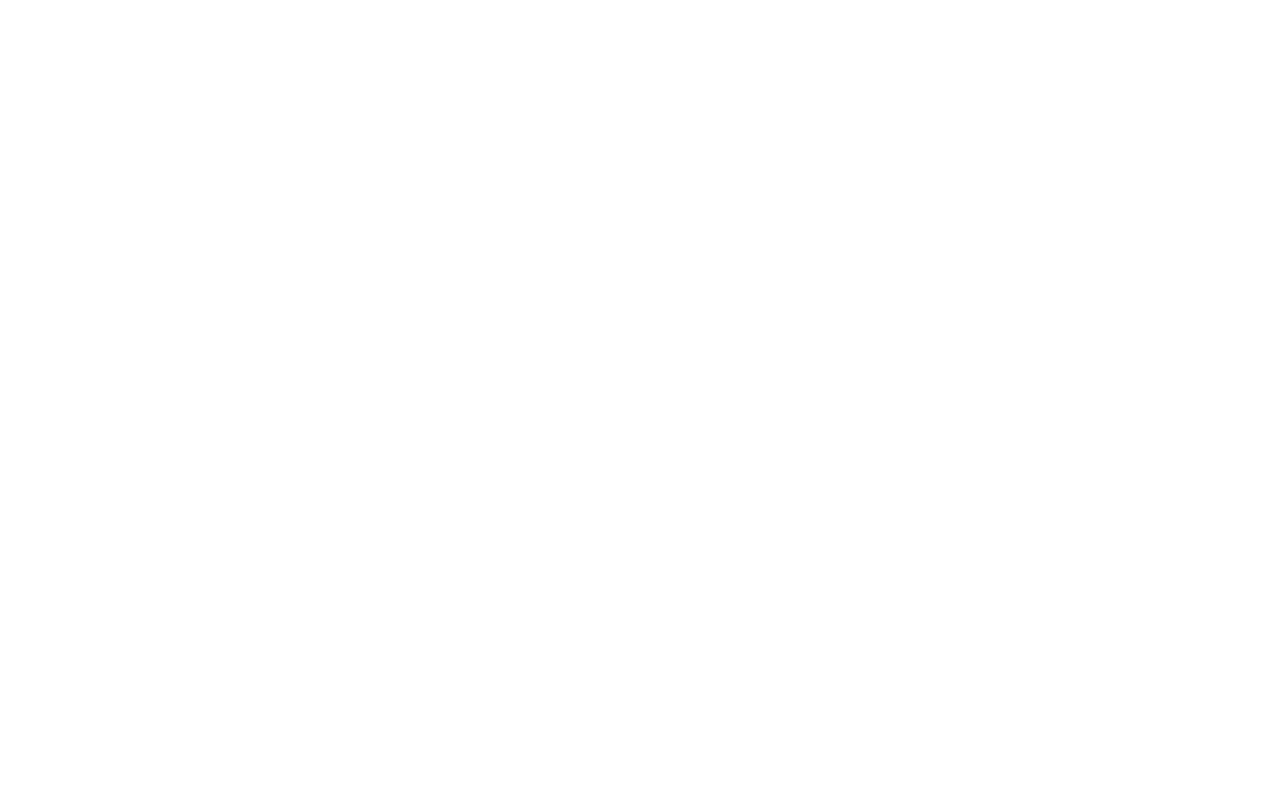
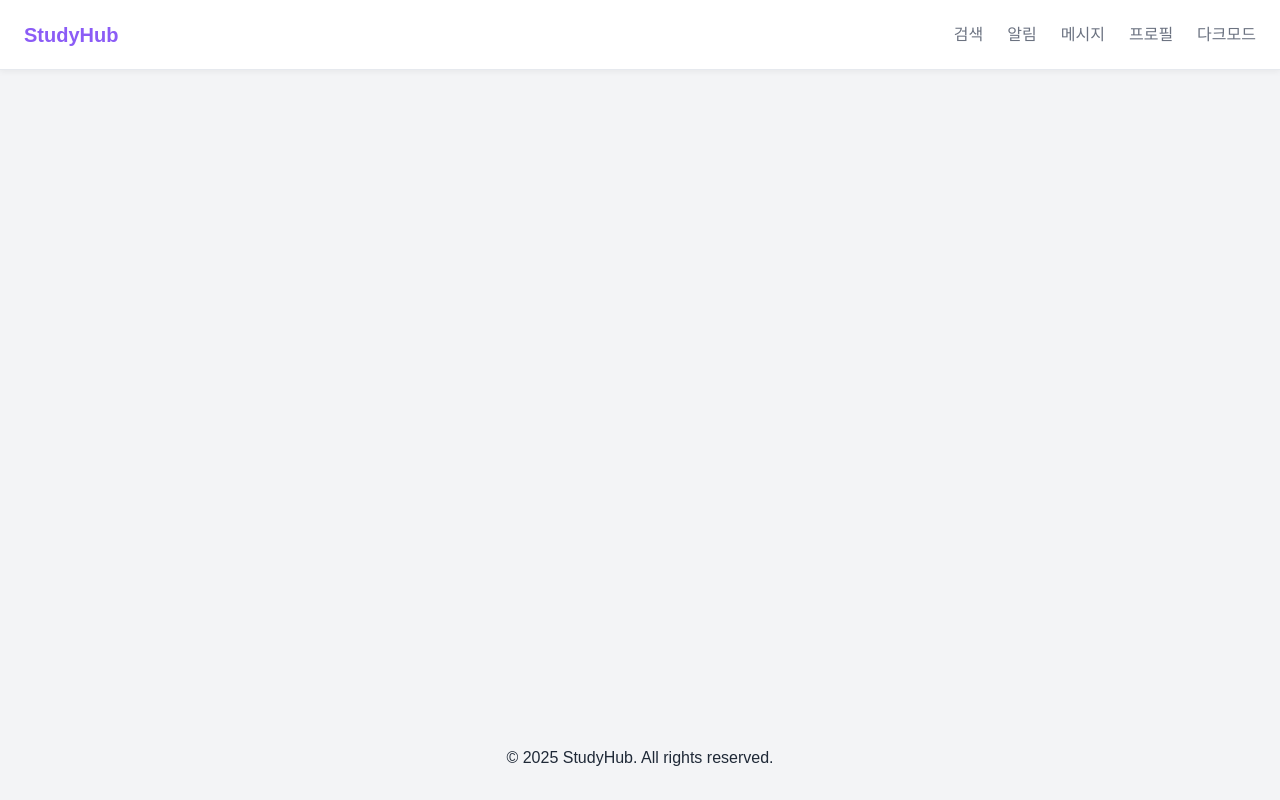
Before and after one commit to prgrms-fe-devcourse/FE7-PROJECT2-TEAM-5, a React (Vite) app: page /profile/1 in a window 1280 px wide. Before the commit this address had no page. Built offline with nearby package versions, Linux system fonts and the light colour scheme.

Commit message:
💄 Profile 퍼블리싱 초기

```diff
--- a/src/App.tsx
+++ b/src/App.tsx
@@ -7,6 +7,7 @@ import LoginPage from "./pages/auth/LoginPage";
 import RegisterEmailPage from "./pages/auth/RegisterEmailPage";
 import DmPage from "./pages/dm/DmPage";
 import ProfilePage from "./pages/profile/ProfilePage";
+import PostListPage from "./pages/post/PostListPage";
 
 export default function App() {
 	return (
@@ -14,7 +15,8 @@ export default function App() {
 			<Routes>
 				<Route element={<MainLayout />}>
 					<Route index element={<HomePage />} />
-					<Route path="profile" element={<ProfilePage />} />
+					<Route path="read/:id" element={<PostListPage />} />
+					<Route path="profile/:id" element={<ProfilePage />} />
 					<Route path="msg/:id" element={<DmPage />} />
 				</Route>
 				<Route element={<AuthLayout />}>
--- a/src/components/layout/Header.tsx
+++ b/src/components/layout/Header.tsx
@@ -11,8 +11,8 @@ export default function Header() {
 					<Link to="/">검색</Link>
 					<Link to="/">알림</Link>
 					<Link to="/msg/1">메시지</Link>
-					<Link to="/">프로필</Link>
-					<Link to="/">다크모드</Link>
+					<Link to="/profile/1">프로필</Link>
+					<button className="cursor-pointer">다크모드</button>
 				</div>
 			</header>
 		</>
--- a/src/pages/home/HomePage.tsx
+++ b/src/pages/home/HomePage.tsx
@@ -40,6 +40,7 @@ export default function HomePage() {
 				{/* 카드들 */}
 				<div className="flex items-center flex-nowrap gap-5">
 					{/* 게시판 카드 => Link 태그로 수정할 예정 */}
+					<Link to="/read/1">
 						<div className="w-[320px] h-[187px] px-6 py-7 bg-white rounded-xl">
 							<div className="flex items-center gap-2 mb-4">
 								<div className="w-[18px] h-[18px] bg-[#D9D9D9]">
@@ -54,8 +55,8 @@ export default function HomePage() {
 									질문과 답변, 학습 팁, 경험담을 나누는 공간
 								</p>
 								<p className="text-xs">
-								게시글 120개 · 최근 글 2시간 전 · 💬 8개 · ❤️
-								15개
+									게시글 120개 · 최근 글 2시간 전 · 💬 8개 ·
+									❤️ 15개
 								</p>
 							</div>
 							<div className="flex flex-row gap-2 text-xs text-[#8B5CF6]">
@@ -71,6 +72,7 @@ export default function HomePage() {
 								</span>
 							</div>
 						</div>
+					</Link>
 					{/* 그룹 카드 */}
 					{/* 그룹 활동 x */}
 					{/* <div className="w-[320px] flex-grow p-6 border-2 border-dashed border-[#8B5CF6] bg-white rounded-xl text-center">
--- a/src/pages/profile/ProfilePage.tsx
+++ b/src/pages/profile/ProfilePage.tsx
@@ -1,8 +1,13 @@
 // 프로필 페이지
 export default function ProfilePage() {
-  return (
-    <>
-      <h1>ProfilePage Component</h1>
-    </>
-  );
+	return (
+		<>
+			<div>
+				{/* Left */}
+				<div></div>
+				{/* Right */}
+				<div></div>
+			</div>
+		</>
+	);
 }
```
Lines whose indentation alone changed are shown as unchanged.
